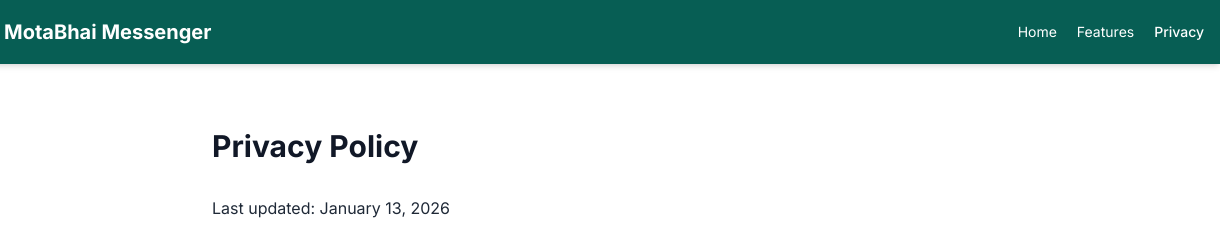
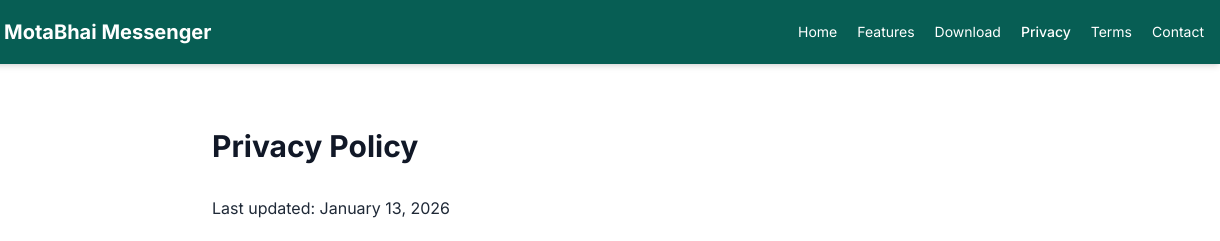
Before and after one commit to midnewswire/MotaMessanger, a plain HTML site: page privacy.html in a window 1280 px wide. Shown: the top 241 px of the page, 60-1280 px from the left. Drawn offline with nearby package versions, Linux system fonts and the light colour scheme; a script that the page names is missing.

Commit message:
nav fixes and mobile menu toggle

```diff
--- a/privacy.html
+++ b/privacy.html
@@ -80,7 +80,10 @@
     <nav class="hidden md:flex space-x-5 text-sm">
       <a href="index.html" class="hover:text-whatsappTeal transition">Home</a>
       <a href="features.html" class="hover:text-whatsappTeal transition">Features</a>
+      <a href="download.html" class="hover:text-whatsappTeal transition">Download</a>
       <a href="privacy.html" class="font-medium">Privacy</a>
+      <a href="terms.html" class="hover:text-whatsappTeal transition">Terms</a>
+      <a href="contact.html" class="hover:text-whatsappTeal transition">Contact</a>
     </nav>
     <button id="menu-toggle" class="md:hidden p-2 rounded focus:outline-none focus:ring-2 focus:ring-white" aria-label="Toggle navigation menu">
       <svg xmlns="http://www.w3.org/2000/svg" class="h-6 w-6" fill="none" viewBox="0 0 24 24" stroke="currentColor">
@@ -92,6 +95,7 @@
     <nav class="flex flex-col space-y-3 text-sm pt-3">
       <a href="index.html" class="hover:text-whatsappTeal transition">Home</a>
       <a href="features.html" class="hover:text-whatsappTeal transition">Features</a>
+      <a href="download.html" class="hover:text-whatsappTeal transition">Download</a>
       <a href="privacy.html" class="font-medium">Privacy</a>
       <a href="terms.html" class="hover:text-whatsappTeal transition">Terms</a>
       <a href="contact.html" class="hover:text-whatsappTeal transition">Contact</a>
```
Also changed, not shown: contact.html (+2 -0 lines), download.html (+2 -0 lines), features.html (+2 -0 lines), terms.html (+3 -0 lines).
